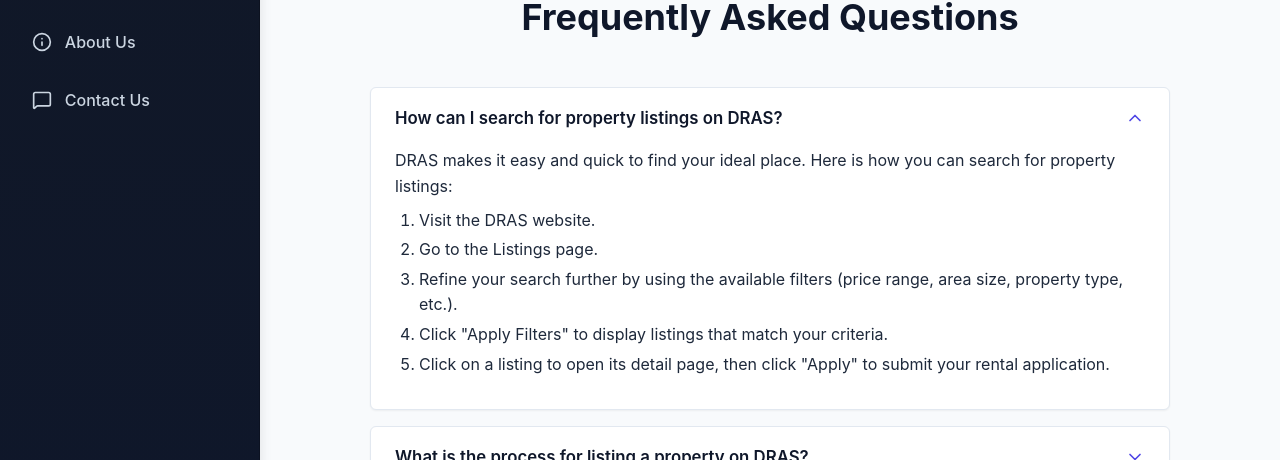
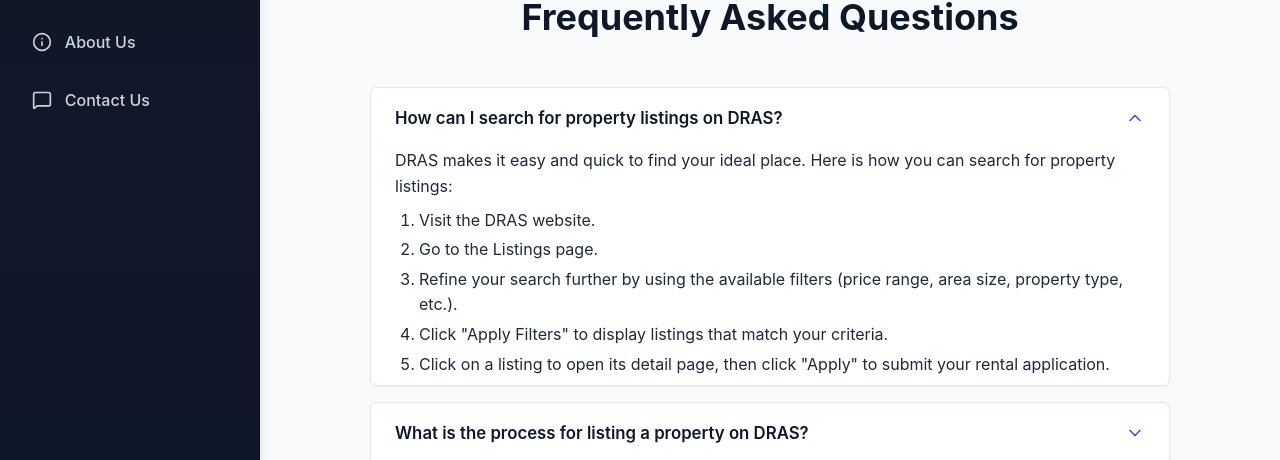
Before and after one commit to AthosExarchou/dynamic-rent-adjustment-system, a React (Vite) app in the folder frontend/: page / in a window 1280 px wide. Both pictures are taken after a click on the button "How can I search for property listings on DRAS?". Shown: the part 4612-5072 px from the top of the page. Built offline with nearby package versions, Linux system fonts and the light colour scheme; no server answers.

Commit message:
style: add smooth transition to FAQ on homepage

```diff
--- a/frontend/src/features/listings/components/PriceSuggestionWidget.module.css
+++ b/frontend/src/features/listings/components/PriceSuggestionWidget.module.css
@@ -38,7 +38,7 @@
   color: #2563eb;
   text-decoration: none;
   padding: 0.25rem 0.6rem;
-  border-radius: var(--radius-sm, 6px);
+  border-radius: var(--radius-md);
   background-color: rgba(37, 99, 235, 0.08);
   border: 1px solid rgba(37, 99, 235, 0.2);
   transition: all 0.2s ease;
--- a/frontend/src/features/public/components/ContactPage.jsx
+++ b/frontend/src/features/public/components/ContactPage.jsx
@@ -276,7 +276,7 @@ export default function ContactPage() {
             Find answers to common questions about creating an owner profile, listing a property, or submitting tenant applications on our homepage.
           </p>
         </div>
-        <Link to="/" className={styles.faqBtn}>
+        <Link to="/#faq" className={styles.faqBtn}>
           View FAQs
         </Link>
       </section>
--- a/frontend/src/features/public/components/LandingPage.jsx
+++ b/frontend/src/features/public/components/LandingPage.jsx
@@ -578,7 +578,7 @@ export default function LandingPage() {
         </section>
 
         {/* FAQ Section */}
-        <section className={`${styles.section} ${styles.faqSection}`}>
+        <section id="faq" className={`${styles.section} ${styles.faqSection}`}>
           <h2 className={styles.sectionTitle}>Frequently Asked Questions</h2>
           <div className={styles.faqList}>
             {FAQ_ITEMS.map((item, index) => (
@@ -592,11 +592,9 @@ export default function LandingPage() {
                   <span>{item.question}</span>
                   {openFaq === index ? <ChevronUp size={20} /> : <ChevronDown size={20} />}
                 </button>
-                {openFaq === index && (
-                  <div className={styles.faqAnswer}>
-                    {item.answer}
-                  </div>
-                )}
+                <div className={`${styles.faqAnswer} ${openFaq === index ? styles.faqAnswerOpen : ''}`}>
+                  {item.answer}
+                </div>
               </div>
             ))}
           </div>
--- a/frontend/src/features/public/components/LandingPage.module.css
+++ b/frontend/src/features/public/components/LandingPage.module.css
@@ -613,9 +613,18 @@
 }
 
 .faqAnswer {
-  padding: 0 1.5rem 1.5rem 1.5rem;
+  overflow: hidden;
+  max-height: 0;
+  visibility: hidden;
+  padding: 0 1.5rem 0 1.5rem;
   color: var(--color-neutral-800, #1e293b);
   line-height: 1.6;
+  transition: max-height 0.3s ease, visibility 0.3s ease;
+}
+
+.faqAnswerOpen {
+  max-height: 40rem;
+  visibility: visible;
 }
 
 .faqAnswer strong {
```
